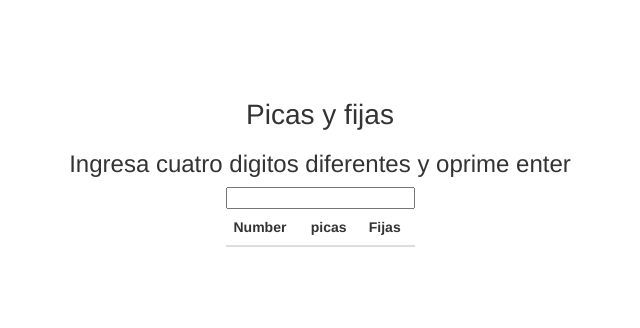
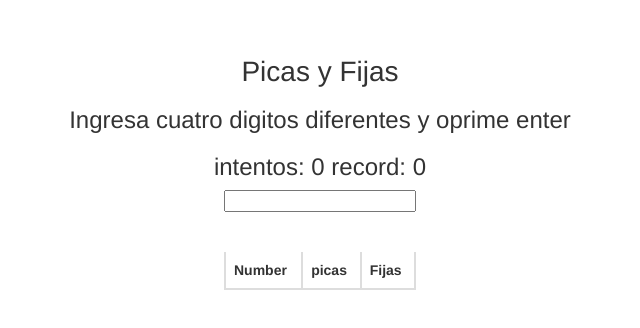
Before and after one commit to KedProgrammer/picas_fijas.github.io, a plain HTML site: page index.html in a window 1280 px wide. Shown: the part 226-554 px from the top of the page, without its empty margins (320-960 px from the left). Drawn offline with nearby package versions, Linux system fonts and the light colour scheme.

Commit message:
detalles

```diff
--- a/css/main.css
+++ b/css/main.css
@@ -157,12 +157,26 @@ text-align: center;
 
 }
 
-#content{
+.content{
 
 
-    width: 40%;
+    width: 15%;
 }
 
+
+td, th {
+  border: 2px solid #ddd;
+
+}
+
+table{
+
+    margin-top: 40px;
+}
+
+#numero{
+    width: -webkit-fill-available;
+}
 
 
 
--- a/index.html
+++ b/index.html
@@ -25,14 +25,15 @@
 
         <div class="screen">
             <div class="center">
-            <h1>Picas y fijas</h1>
+            <h1>Picas y Fijas</h1>
             <h3>Ingresa <span>cuatro digitos diferentes</span> y oprime enter</h3>
+            <h3> intentos: <span id="intents">0</span > record: <span id="record">0</span> </h3>
 
             </div>
-            <div id="content center">
+            <div class="content ">
                 <input type="number" name="" id="numero">
                 <table class="table bordered-table table-striped">
-                    <thead>
+                    <thead class="center">
                         <tr>
                             <th>
                                 Number
@@ -70,6 +71,10 @@
                 <td>{{picas_fijas.[0]}}</td>
              </tr>
         </script>
+        <script id="game-intents" type="text/x-handlebars-template">
+            <span>{{intentos}}</span>
+
+        </script>
         <script src="https://code.jquery.com/jquery-1.12.0.min.js"></script>
         <script>window.jQuery || document.write('<script src="js/vendor/jquery-1.12.0.min.js"><\/script>')</script>
         <script src="js/plugins.js"></script>
--- a/js/main.js
+++ b/js/main.js
@@ -1,6 +1,11 @@
 
 var template = Handlebars.compile($('#game-template').html());
+var intents = Handlebars.compile($('#game-intents').html());
 var game_number;
+var record = 999999;
+var intentos = 0;
+var game;
+
 
 
 var repeat_number = function(number){
@@ -48,6 +53,12 @@ var generate_number = function(){
 
 
 var game_start = function(){
+	$("#intents").text("0");
+	game = {
+		number: 0,
+		picas_fijas: [],
+		intentos: 0
+		};
 	$(".modal").css("display","none");
 	game_number = generate_number();
 	console.log(game_number);
@@ -62,6 +73,10 @@ var game_start = function(){
 		$("tbody tr").remove();
 		game_start();
 	});
+	(intentos<record) ?  record = intentos : record = record;
+	intentos = 0
+	$("#record").text(record);
+
  }
 
 
@@ -131,20 +146,21 @@ var add_class = function(){
 
 
 
-
 $("input").on("keypress", function(e){
 
 if (e.which === 13){
 
 	if (comprobate_digits($(this).val()) && repeat_number($(this).val())){
 		remove_class();
-		var game = {
+		game = {
 			number: $(this).val(),
-			picas_fijas: picas_fijas($(this).val(),game_number)
+			picas_fijas: picas_fijas($(this).val(),game_number),
+
 
 		};
+		$("#intents").text(++intentos);
+		if (game.picas_fijas[0] == 4){
 
-		if (game.picas_fijas[0] == 4){
 				game_end();
 		}
 		$('table tbody').append(template(game));
```
